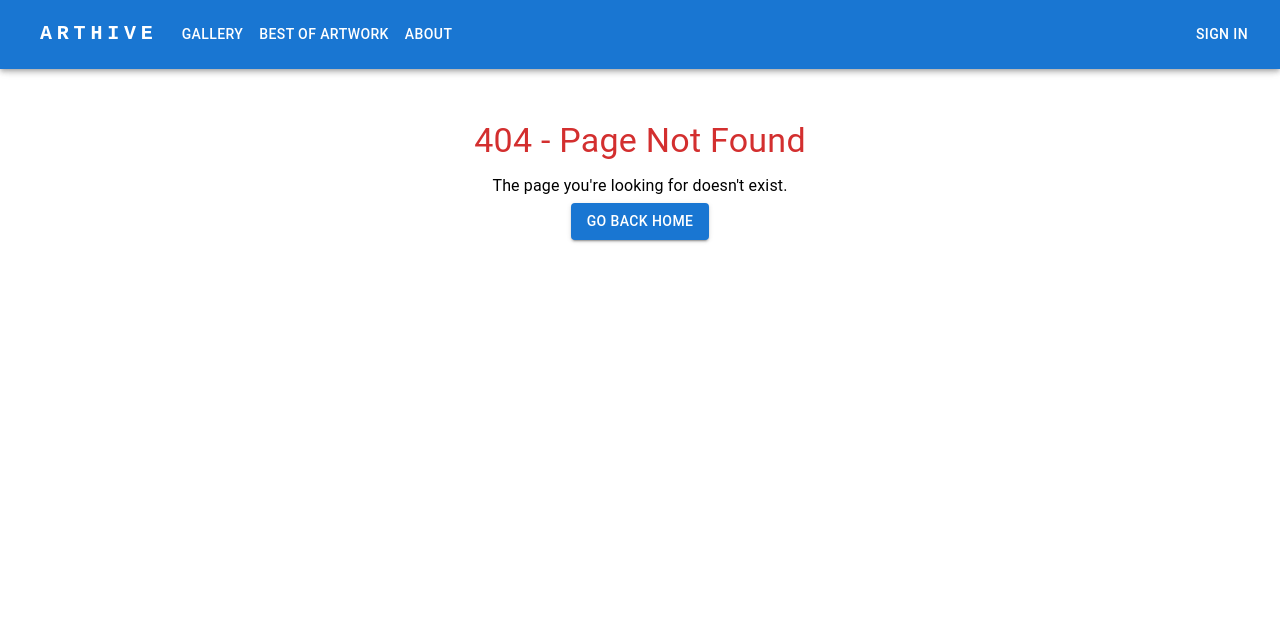
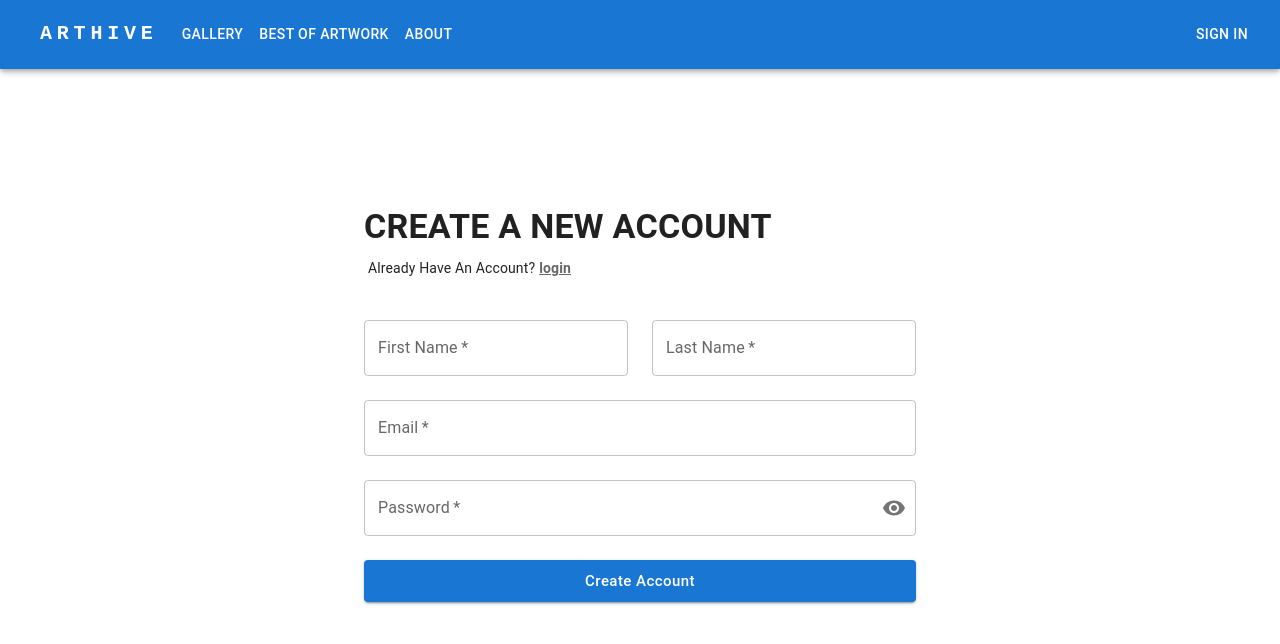
Before and after one commit to Code-the-Dream-School/jj-practicum-team-4-front, a React (Vite) app: page /sign-up in a window 1280 px wide. Before the commit this address had no page. Shown: the top 644 px of the page. Built offline with nearby package versions, Linux system fonts and the light colour scheme; some icons are missing.

Commit message:
Create sign up form component and page.

```diff
--- a/src/App.jsx
+++ b/src/App.jsx
@@ -1,4 +1,3 @@
-
 import React from "react";
 import { BrowserRouter as Router, Routes, Route } from "react-router-dom";
 import Gallery from "./pages/Gallery";
@@ -9,6 +8,7 @@ import NotFound from "./pages/NotFound";
 import SignIn from "./pages/SignIn";
 import ChallengePrompt from "./pages/ChallengePrompt";
 import Layout from "./components/layouts/Layout";
+import SignUp from "./pages/SignUp";
 
 function App() {
   return (
@@ -20,6 +20,7 @@ function App() {
           <Route path="best-of-artwork" element={<BestOfArtwork />} />
           <Route path="about" element={<About />} />
           <Route path="sign-in" element={<SignIn />} />
+          <Route path="sign-up" element={<SignUp />} />
           <Route path="challenge-prompt" element={<ChallengePrompt />} />
           <Route path="*" element={<NotFound />} />
         </Routes>
--- /dev/null
+++ b/src/components/Form/SignUpForm.jsx
@@ -0,0 +1,156 @@
+import {
+  Box,
+  Button,
+  Container,
+  CssBaseline,
+  Divider,
+  FormControl,
+  IconButton,
+  InputAdornment,
+  InputLabel,
+  OutlinedInput,
+  TextField,
+  Typography,
+  Avatar,
+  Grid,
+} from "@mui/material";
+import { useState } from "react";
+import { Password, Visibility, VisibilityOff } from "@mui/icons-material";
+
+function SignUpForm() {
+  const [showPassword, setShowPassword] = useState(false);
+  const [formData, setFormData] = useState({
+    firstName: "",
+    lastName: "",
+    email: "",
+    password: "",
+  });
+
+  console.log(formData);
+  const handleChange = (e) => {
+    const { name, value } = e.target;
+    setFormData((prev) => ({ ...prev, [name]: value }));
+  };
+  return (
+    <>
+      <CssBaseline />
+      <Box
+        sx={{
+          display: "flex",
+          justifyContent: "center",
+          alignItems: "center",
+          height: "90vh",
+          width: "100%",
+        }}
+      >
+        <Container maxWidth={false} sx={{ maxWidth: "600px", width: "100%" }}>
+          <Box>
+            <Typography
+              variant="h4"
+              component="h1"
+              sx={{ textTransform: "uppercase", fontWeight: "bold" }}
+            >
+              create a new account
+            </Typography>
+            <Box sx={{ mb: 5, mt: 1, pl: 0.5 }}>
+              <Typography
+                component="span"
+                sx={{ textTransform: "capitalize", pr: 0.5, fontSize: "14px" }}
+              >
+                already have an account?
+              </Typography>
+              <Typography
+                component="a"
+                href="sign-in"
+                color="textSecondary"
+                sx={{ fontWeight: "bold", fontSize: "14px" }}
+              >
+                login
+              </Typography>
+            </Box>
+          </Box>
+          <Box
+            component="form"
+            sx={{
+              pb: 3,
+              display: "flex",
+              flexDirection: "column",
+            }}
+          >
+            <Box sx={{ display: "flex", gap: 3 }}>
+              <TextField
+                onChange={handleChange}
+                type="text"
+                name="firstName"
+                required
+                id="firstName"
+                label="first name"
+                variant="outlined"
+                fullWidth
+                sx={{ mb: 3, textTransform: "capitalize" }}
+              />
+              <TextField
+                onChange={handleChange}
+                type="text"
+                name="lastName"
+                required
+                id="lastName"
+                label="last name"
+                variant="outlined"
+                fullWidth
+                sx={{ mb: 3, textTransform: "capitalize" }}
+              />
+            </Box>
+            <TextField
+              onChange={handleChange}
+              type="email"
+              name="email"
+              required
+              id="email"
+              label="Email"
+              variant="outlined"
+              sx={{ mb: 3 }}
+            />
+            <FormControl variant="outlined" required>
+              <InputLabel htmlFor="outlined-adornment-password">
+                Password
+              </InputLabel>
+              <OutlinedInput
+                onChange={handleChange}
+                id="outlined-adornment-password"
+                name="password"
+                type={showPassword ? "text" : "password"}
+                endAdornment={
+                  <InputAdornment position="end">
+                    <IconButton
+                      aria-label={
+                        showPassword
+                          ? "hide the password"
+                          : "display the password"
+                      }
+                      onClick={() => setShowPassword((prev) => !prev)}
+                      edge="end"
+                    >
+                      {showPassword ? <VisibilityOff /> : <Visibility />}
+                    </IconButton>
+                  </InputAdornment>
+                }
+                label="Password"
+              />
+            </FormControl>
+            <Button
+              type="submit"
+              variant="contained"
+              size="large"
+              sx={{ textTransform: "capitalize", mt: 3 }}
+            >
+              create account
+            </Button>
+          </Box>
+        </Container>
+      </Box>
+    </>
+  );
+}
+
+export default SignUpForm;
--- /dev/null
+++ b/src/pages/SignUp.jsx
@@ -0,0 +1,12 @@
+import React from "react";
+import SignUpForm from "../components/Form/SignUpForm";
+
+function SignUp() {
+  return (
+    <>
+      <SignUpForm />
+    </>
+  );
+}
+
+export default SignUp;
```
